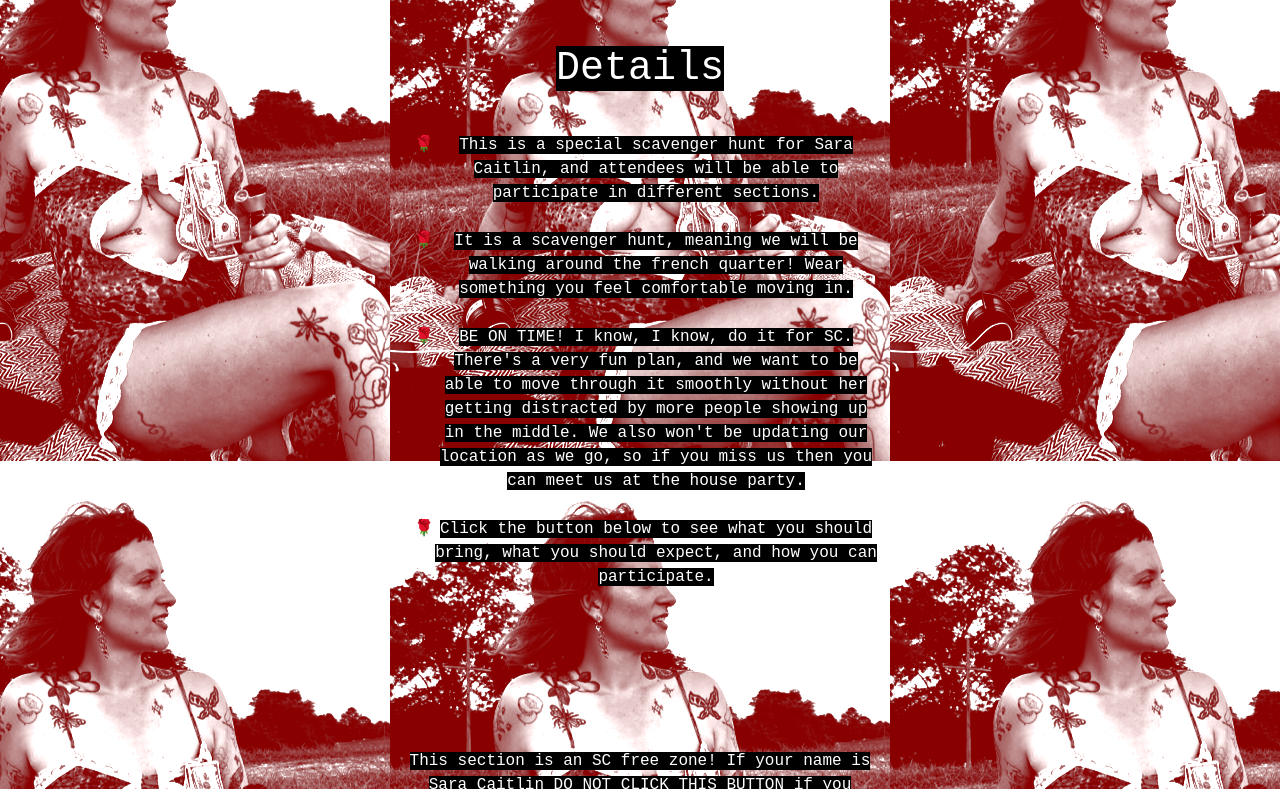
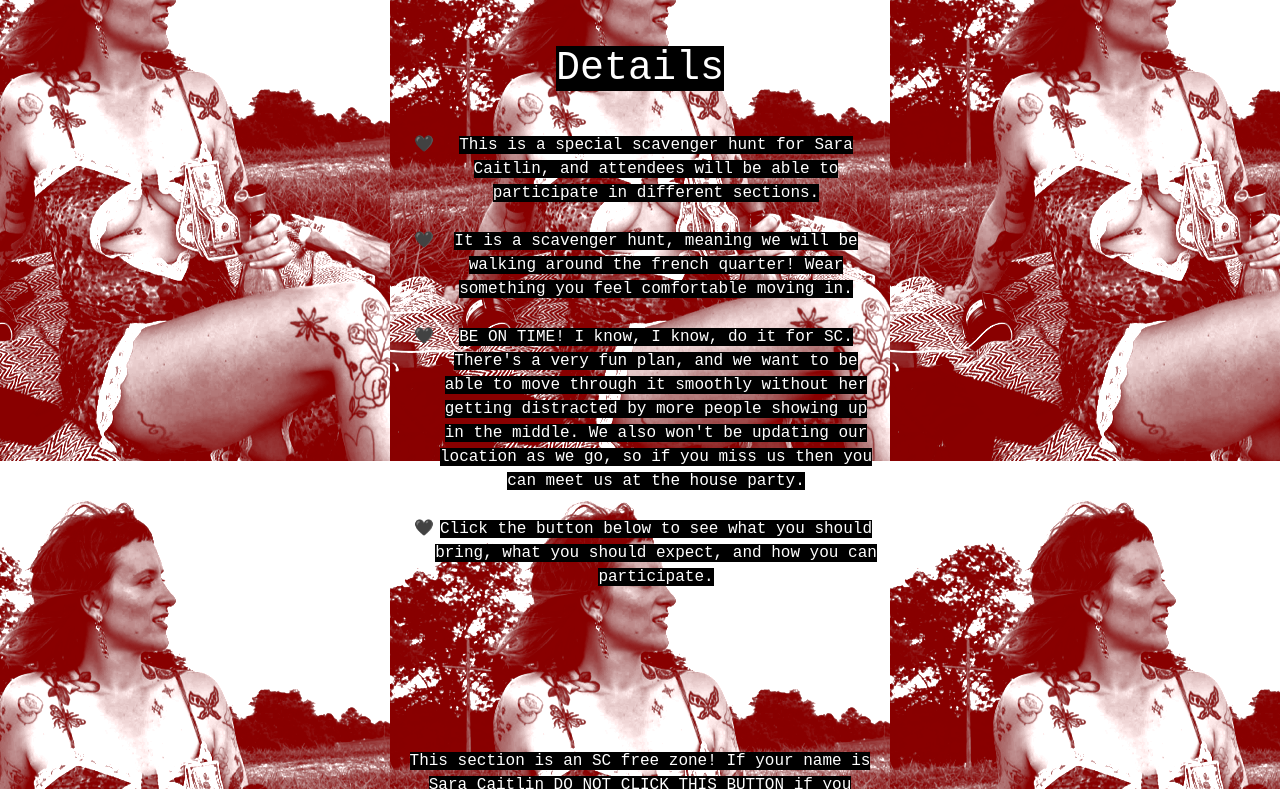
Before and after one commit to livrush/sc-birthday, a website: page index.html in a window 1280 px wide. Shown: the part 739-1528 px from the top of the page. Drawn offline with nearby package versions, Linux system fonts and the light colour scheme.

Commit message:
use black heart emoji

```diff
--- a/index.html
+++ b/index.html
@@ -13,7 +13,7 @@
     }
     ul,
     li {
-      list-style-type: "\1F339";
+      list-style-type: "\1F5A4";
       /* background-color: black; */
     }
     .title,
```
